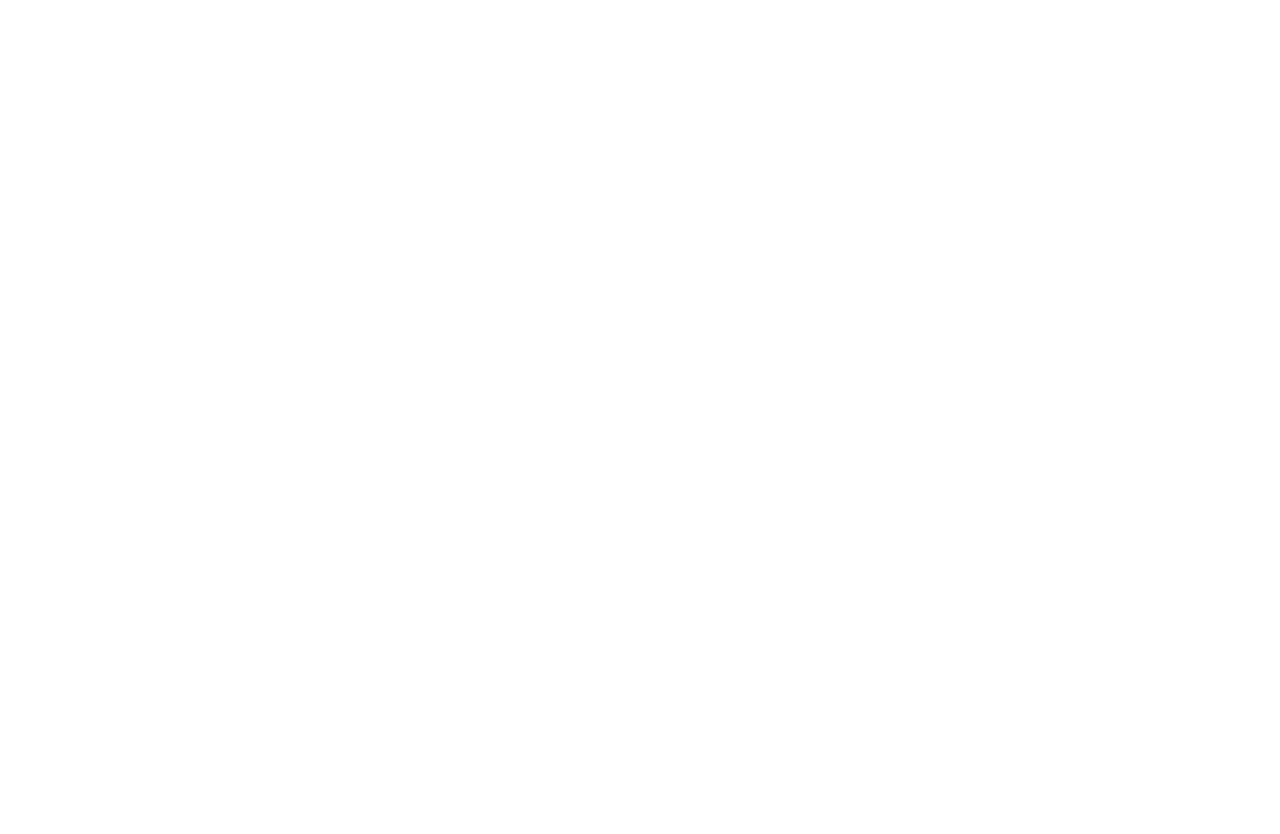
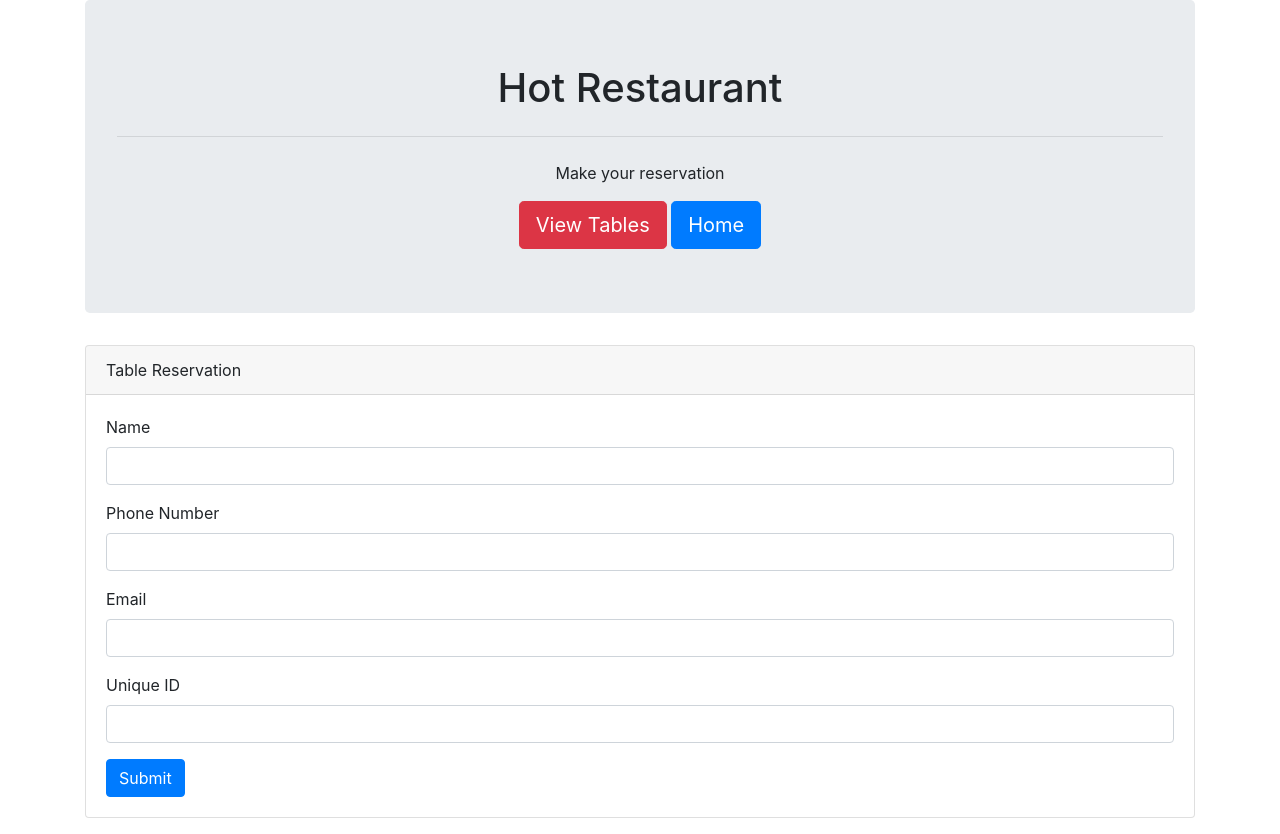
Before and after one commit to TheSamLloyd/tableApp, a website: page reservation.html in a window 1280 px wide. Before the commit the page ends 800 px from the top, so only its background shows below. Drawn offline with nearby package versions, Linux system fonts and the light colour scheme.

Commit message:
fix the jquery links and added the reservation page

```diff
--- a/index.html
+++ b/index.html
@@ -26,7 +26,7 @@
 
     <!-- Optional JavaScript -->
     <!-- jQuery first, then Popper.js, then Bootstrap JS -->
-    <script src="https://code.jquery.com/jquery-3.2.1.slim.min.js" integrity="sha384-KJ3o2DKtIkvYIK3UENzmM7KCkRr/rE9/Qpg6aAZGJwFDMVNA/GpGFF93hXpG5KkN" crossorigin="anonymous"></script>
+    <script  src="https://code.jquery.com/jquery-3.3.1.min.js"  integrity="sha256-FgpCb/KJQlLNfOu91ta32o/NMZxltwRo8QtmkMRdAu8=" crossorigin="anonymous"></script>
     <script src="https://cdnjs.cloudflare.com/ajax/libs/popper.js/1.12.9/umd/popper.min.js" integrity="sha384-ApNbgh9B+Y1QKtv3Rn7W3mgPxhU9K/ScQsAP7hUibX39j7fakFPskvXusvfa0b4Q" crossorigin="anonymous"></script>
     <script src="https://maxcdn.bootstrapcdn.com/bootstrap/4.0.0/js/bootstrap.min.js" integrity="sha384-JZR6Spejh4U02d8jOt6vLEHfe/JQGiRRSQQxSfFWpi1MquVdAyjUar5+76PVCmYl" crossorigin="anonymous"></script>
     <script type="text/javascript" src="front.js"></script>
--- a/reservation.html
+++ b/reservation.html
@@ -0,0 +1,67 @@
+<!doctype html>
+<html lang="en">
+  <head>
+    <!-- Required meta tags -->
+    <meta charset="utf-8">
+    <meta name="viewport" content="width=device-width, initial-scale=1, shrink-to-fit=no">
+
+    <!-- Bootstrap CSS -->
+    <link rel="stylesheet" href="https://maxcdn.bootstrapcdn.com/bootstrap/4.0.0/css/bootstrap.min.css" integrity="sha384-Gn5384xqQ1aoWXA+058RXPxPg6fy4IWvTNh0E263XmFcJlSAwiGgFAW/dAiS6JXm" crossorigin="anonymous">
+
+    <title>Make a Reservations</title>
+  </head>
+  <body>
+    <div class="container">
+      <div class="jumbotron text-center">
+        <h1>Hot Restaurant</h1>
+
+        <hr class="my-4">
+        <p>Make your reservation</p>
+
+        <a class="btn btn-danger btn-lg" href="tables.html" role="button">View Tables</a>
+        <a class="btn btn-primary btn-lg" href="index.html" role="button">Home</a>
+
+      </div>
+
+      <div class="card mb-3">
+      <div class="card-header">Table Reservation</div>
+        <div class="card-body">
+        <form role="form">
+
+              <div class="form-group">
+                <label for="">Name</label>
+                <input type="text" class="form-control" id="reserve_name">
+              </div>
+
+              <div class="form-group">
+                <label for="">Phone Number</label>
+                <input type="text" class="form-control" id="reserve_phone">
+              </div>
+
+              <div class="form-group">
+                <label for="">Email</label>
+                <input type="text" class="form-control" id="reserve_email">
+              </div>
+
+              <div class="form-group">
+                <label for="">Unique ID</label>
+                <input type="text" class="form-control" id="reserve_id">
+              </div>
+
+              <button type="submit" class="btn btn-primary submit" id="submitRes">Submit</button>
+        </form>
+
+        </div>
+      </div>
+
+
+    </div>
+
+    <!-- Optional JavaScript -->
+    <!-- jQuery first, then Popper.js, then Bootstrap JS -->
+    <script  src="https://code.jquery.com/jquery-3.3.1.min.js"  integrity="sha256-FgpCb/KJQlLNfOu91ta32o/NMZxltwRo8QtmkMRdAu8=" crossorigin="anonymous"></script>
+    <script src="https://cdnjs.cloudflare.com/ajax/libs/popper.js/1.12.9/umd/popper.min.js" integrity="sha384-ApNbgh9B+Y1QKtv3Rn7W3mgPxhU9K/ScQsAP7hUibX39j7fakFPskvXusvfa0b4Q" crossorigin="anonymous"></script>
+    <script src="https://maxcdn.bootstrapcdn.com/bootstrap/4.0.0/js/bootstrap.min.js" integrity="sha384-JZR6Spejh4U02d8jOt6vLEHfe/JQGiRRSQQxSfFWpi1MquVdAyjUar5+76PVCmYl" crossorigin="anonymous"></script>
+    <script type="text/javascript" src="front.js"></script>
+  </body>
+</html>
```
Also changed, not shown: tables.html (+2 -2 lines).
